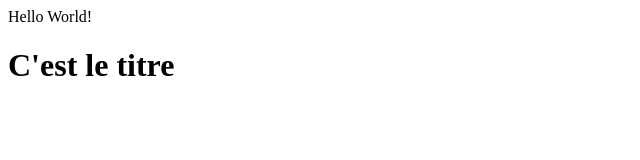
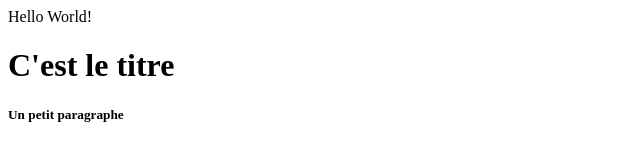
Before and after one commit to Bennio/testGit, a plain HTML site: page index.html in a window 1280 px wide. Shown: the whole page, without its empty margins (0-640 px from the left). Drawn offline with Linux system fonts and the light colour scheme.

Commit message:
Un paragraphe

```diff
--- a/index.html
+++ b/index.html
@@ -5,5 +5,6 @@
 	<body>
 		<p> Hello World!</p>
 		<h1> C'est le titre </h1>
+		<h5> Un petit paragraphe </h5>
 	</body>
 </html>
```
